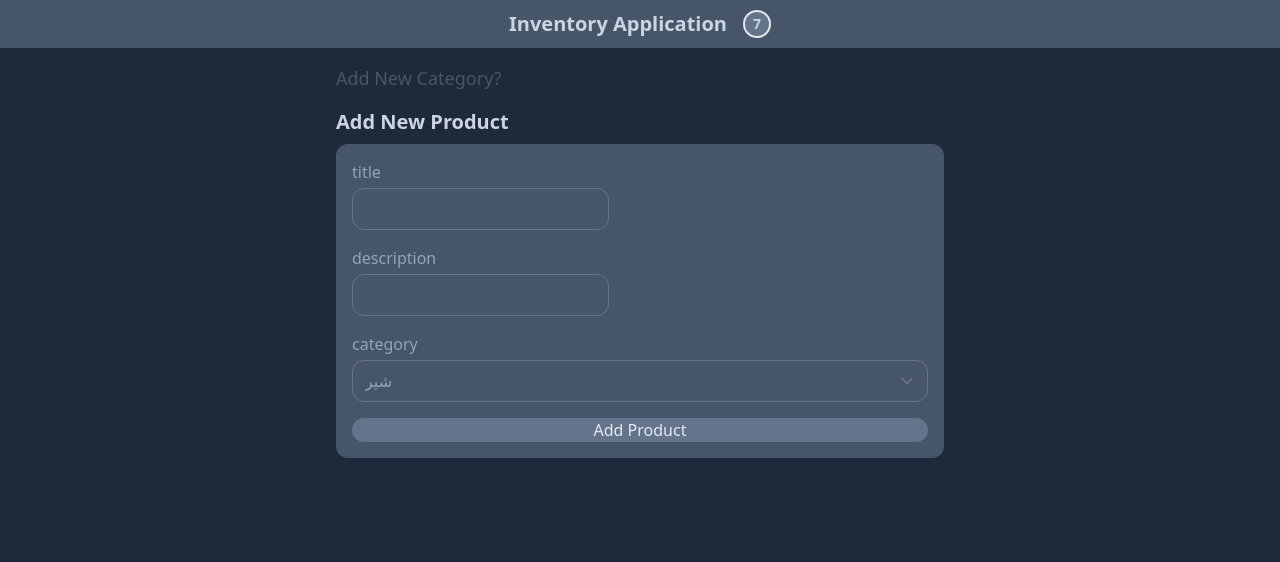
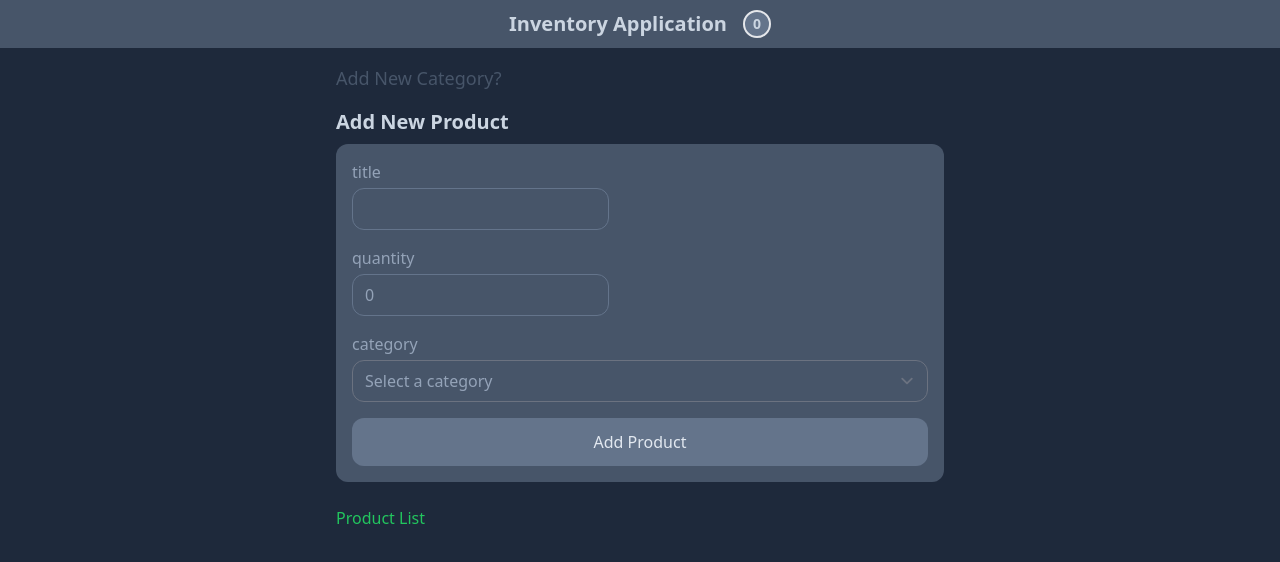
Before and after one commit to vafa2020/inventory, a React (Create React App) app: page / in a window 1280 px wide. Shown: the top 562 px of the page. Built offline with nearby package versions, Linux system fonts and the light colour scheme.

Commit message:
created ProductList ProductDetails components and added delete handeler

```diff
--- a/src/App.js
+++ b/src/App.js
@@ -1,14 +1,25 @@
+import { useState } from "react";
 import Category from "./component/Category";
 import NavBar from "./component/NavBar";
 import Product from "./component/Product";
+import ProductList from "./component/ProductList";
 
 function App() {
+  const [products, setProducts] = useState([]);
+  const [categories, setCategories] = useState([]);
+
+  const onDelete = (id) => {
+    console.log(id);
+    const afterDelete = products.filter((product) => product.id !== id);
+    setProducts(afterDelete);
+  };
   return (
     <div className="bg-slate-800 min-h-screen">
-      <NavBar />
+      <NavBar products={products} />
       <div className="container max-w-screen-sm mx-auto p-4">
-        <Category />
-        <Product />
+        <Category setCategories={setCategories} />
+        <Product categories={categories} setProducts={setProducts} />
+        <ProductList products={products} onDelete={onDelete} />
       </div>
     </div>
   );
--- a/src/component/Category.js
+++ b/src/component/Category.js
@@ -1,12 +1,11 @@
 import { useState } from "react";
 
-const Category = () => {
+const Category = ({setCategories}) => {
   const [isShow, setIsShow] = useState(false);
   const [inputValues, setInputValues] = useState({
     title: "",
     description: "",
   });
-  const [categories, setCategories] = useState([]);
   const changeHandler = (e) => {
     const { name, value } = e.target;
     setInputValues({
@@ -21,7 +20,7 @@ const Category = () => {
       id: Math.floor(Math.random() * 10000),
       createdAt: new Date().toISOString(),
     };
-    setCategories([...categories, categoryItem]);
+    setCategories((prevCategory)=>[...prevCategory, categoryItem]);
     setInputValues({ title: "", description: "" });
   };
   const cancelHandler = (e) => {
--- a/src/component/NavBar.js
+++ b/src/component/NavBar.js
@@ -1,11 +1,11 @@
-const NavBar = () => {
+const NavBar = ({ products }) => {
   return (
     <div className="h-12 flex items-center justify-center gap-x-4 bg-slate-600">
       <h1 className="text-slate-300 font-bold text-xl">
         Inventory Application
       </h1>
       <span className="flex items-center justify-center w-7 h-7 rounded-full border-2 bg-slate-500 text-slate-300 font-bold text-sm ">
-        7
+        {products.length}
       </span>
     </div>
   );
--- a/src/component/Product.js
+++ b/src/component/Product.js
@@ -1,12 +1,11 @@
 import { useState } from "react";
 
-const Product = () => {
+const Product = ({ categories,setProducts }) => {
   const [inputValues, setInputValues] = useState({
     title: "",
-    quantity: "",
+    quantity: 0,
     category: "",
   });
-  const [products, setProducts] = useState([]);
   const changeHandler = (e) => {
     const { name, value } = e.target;
     setInputValues({
@@ -21,8 +20,8 @@ const Product = () => {
       id: Math.floor(Math.random() * 10000),
       createdAt: new Date().toISOString(),
     };
-    setProducts([...products, categoryItem]);
-    setInputValues({ title: "", description: "" });
+    setProducts((prevProduct)=>[...prevProduct, categoryItem]);
+    setInputValues({ title: "", quantity:0, category: "" });
   };
 
   return (
@@ -46,7 +45,7 @@ const Product = () => {
             />
           </div>
           <div>
-            <label className="block mb-1 text-slate-400">description</label>
+            <label className="block mb-1 text-slate-400">quantity</label>
             <input
               onChange={changeHandler}
               value={inputValues.quantity}
@@ -57,13 +56,29 @@ const Product = () => {
           </div>
           <div>
             <label className="block mb-1 text-slate-400">category</label>
-            <select className="text-slate-400 bg-transparent rounded-xl w-full form-select">
-              <option value={"شیر"}>شیر</option>
+            <select
+              className="text-slate-400 bg-transparent rounded-xl w-full form-select"
+              name="category"
+              onChange={changeHandler}
+              value={inputValues.category}
+            >
+              <option className="text-slate-300 bg-slate-500 py-10" value="">
+                Select a category
+              </option>
+              {categories.map((category) => (
+                <option
+                  key={category.id}
+                  className="text-slate-300 bg-slate-500 py-10"
+                  value={category.title}
+                >
+                  {category.title}
+                </option>
+              ))}
             </select>
           </div>
           <button
             type="submit"
-            className="flex-1 bg-slate-500 text-slate-200 rounded-xl"
+            className="flex-1 bg-slate-500 text-slate-200 rounded-xl py-3"
           >
             Add Product
           </button>
--- /dev/null
+++ b/src/component/ProductDetails.js
@@ -0,0 +1,26 @@
+const ProductDetails = ({ product, onDelete }) => {
+  return (
+    <div className="flex items-center justify-between mb-2 mt-5 w-full min-w-[400]">
+      <span className="text-slate-400">{product.title}</span>
+      <div className="flex items-center gap-x-3">
+        <span className="text-slate-400">
+          {new Date(product.createdAt).toLocaleDateString("fa-IR")}
+        </span>
+        <span className="block px-3 py-0.5 text-slate-400 border border-slate-400 text-sm rounded-2xl">
+          {product.category}
+        </span>
+        <span className="flex items-center justify-center w-7 h-7 rounded-full bg-slate-500 border-2 border-slate-300 text-slate-300">
+          {product.quantity}
+        </span>
+        <button
+          onClick={onDelete}
+          className="border px-2 py-0.5 rounded-2xl border-red-400 text-red-400"
+        >
+          Delete
+        </button>
+      </div>
+    </div>
+  );
+};
+
+export default ProductDetails;
--- /dev/null
+++ b/src/component/ProductList.js
@@ -0,0 +1,18 @@
+import ProductDetails from "./ProductDetails";
+
+const ProductList = ({ products, onDelete }) => {
+  return (
+    <div className="mt-5">
+      <h2 className="text-green-500">Product List</h2>
+      {products.map((product) => (
+        <ProductDetails
+          key={product.id}
+          product={product}
+          onDelete={() => onDelete(product.id)}
+        />
+      ))}
+    </div>
+  );
+};
+
+export default ProductList;
```
